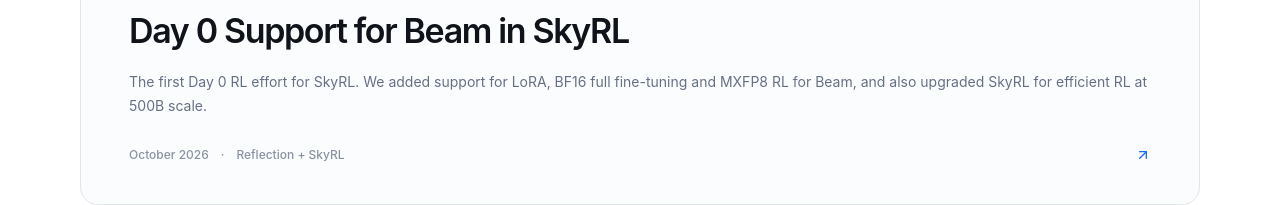
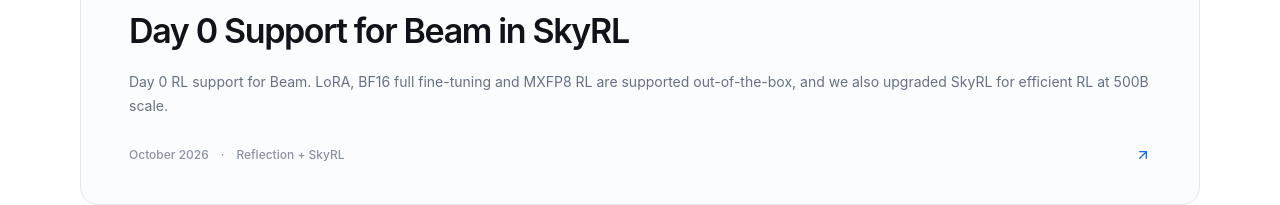
Before and after one commit to NovaSky-AI/skyrl-blog, a Next.js app: page / in a window 1280 px wide. Shown: the part 705-910 px from the top of the page. Built offline with nearby package versions, Linux system fonts and the light colour scheme.

Commit message:
Homepage: revise Beam caption

```diff
--- a/app/page.tsx
+++ b/app/page.tsx
@@ -4,7 +4,7 @@ import { useMemo, useState } from 'react'
 import { ArrowUpRight, GitBranch, Moon, Search, Sun } from 'lucide-react'
 
 const posts = [
-  { read: 'Reflection + SkyRL', title: 'Day 0 Support for Beam in SkyRL', excerpt: 'The first Day 0 RL effort for SkyRL. We added support for LoRA, BF16 full fine-tuning and MXFP8 RL for Beam, and also upgraded SkyRL for efficient RL at 500B scale.', tag: 'RELEASE', publishedAt: '2026-10-16', href: '/blog/day-0-beam' },
+  { read: 'Reflection + SkyRL', title: 'Day 0 Support for Beam in SkyRL', excerpt: 'Day 0 RL support for Beam. LoRA, BF16 full fine-tuning and MXFP8 RL are supported out-of-the-box, and we also upgraded SkyRL for efficient RL at 500B scale.', tag: 'RELEASE', publishedAt: '2026-10-16', href: '/blog/day-0-beam' },
   { read: 'Mercor + SkyRL', title: 'Training frontier knowledge work agents: A 397B RL training guide with SkyRL', excerpt: 'A step-by-step guide to post-training Qwen3.5-397B-A17B with SkyRL, including the infrastructure, systems tuning, and lessons behind the hero run.', tag: 'CASE STUDY', publishedAt: '2026-09-01', href: 'https://mercor.com/blog/training-frontier-knowledge-work-agents-a-397b-rl-training-guide-with-skyrl' },
   { read: 'SkyRL v0.4.0', title: 'SkyRL v0.4.0: Improving SkyRL for large scale post-training', excerpt: 'New model support, more stable RL, faster routing replay, efficient weight transfer, and a stronger path to production-scale experiments.', tag: 'RELEASE', publishedAt: '2026-10-06', href: '/blog/skyrl-v0-4-0' },
   { read: 'SkyRL v0', title: 'SkyRL v0: Train real-world long-horizon agents via reinforcement learning', excerpt: 'Introducing SkyRL v0, an open framework for training capable long-horizon agents with reinforcement learning.', tag: 'RESEARCH', publishedAt: '2025-05-06', href: 'https://novasky-ai.notion.site/skyrl-v0' },
@@ -81,7 +81,7 @@ export default function Page() {
             <div className="flex flex-col justify-center p-8 md:px-12 md:py-10">
               <p className="mb-4 text-[11px] font-bold tracking-[0.18em] text-[#1769ff]">FEATURED · RELEASE</p>
               <h2 id="featured-heading" className="max-w-[520px] text-[28px] font-semibold leading-[1.12] tracking-[-0.04em] md:text-[34px]">Day 0 Support for Beam in SkyRL</h2>
-              <p className="mt-5 text-[14px] leading-6 text-[#667085]">The first Day 0 RL effort for SkyRL. We added support for LoRA, BF16 full fine-tuning and MXFP8 RL for Beam, and also upgraded SkyRL for efficient RL at 500B scale.</p>
+              <p className="mt-5 text-[14px] leading-6 text-[#667085]">Day 0 RL support for Beam. LoRA, BF16 full fine-tuning and MXFP8 RL are supported out-of-the-box, and we also upgraded SkyRL for efficient RL at 500B scale.</p>
               <div className="mt-7 flex items-center gap-3 text-[12px] font-medium text-[#8a93a2]"><time>October 2026</time><span>·</span><span>Reflection + SkyRL</span><ArrowUpRight size={16} className="ml-auto text-[#1769ff] transition-transform group-hover:translate-x-1 group-hover:-translate-y-1" /></div>
             </div>
           </a>
```
